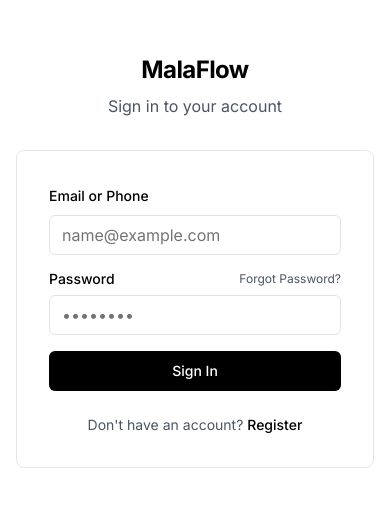
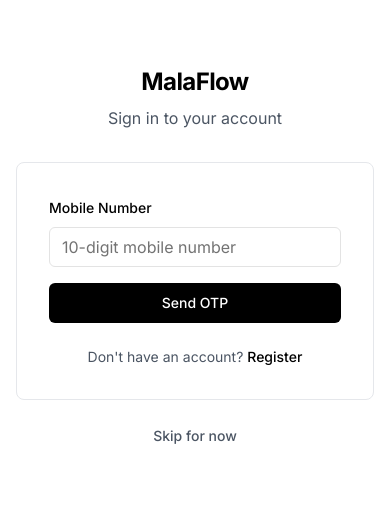
Before and after one commit to iankitsharma/puja-petal-path-42, a React (Vite) app: page /login in a window 390 px wide. Shown: the part 161-668 px from the top of the page. Built offline with nearby package versions, Linux system fonts and the light colour scheme.

Commit message:
Feat: Implement login page changes
- Add skip button to login page.
- Change login button to logout after login.
- Implement mobile OTP-based login.

```diff
--- a/src/App.tsx
+++ b/src/App.tsx
@@ -3,7 +3,8 @@ import { Toaster } from "@/components/ui/toaster";
 import { Toaster as Sonner } from "@/components/ui/sonner";
 import { TooltipProvider } from "@/components/ui/tooltip";
 import { QueryClient, QueryClientProvider } from "@tanstack/react-query";
-import { BrowserRouter, Routes, Route } from "react-router-dom";
+import { BrowserRouter, Routes, Route, Navigate } from "react-router-dom";
+import { useEffect, useState } from "react";
 
 // Import pages
 import Home from "./pages/Home";
@@ -16,14 +17,27 @@ import NotFound from "./pages/NotFound";
 
 const queryClient = new QueryClient();
 
-const App = () => (
+const App = () => {
+  const [isFirstVisit, setIsFirstVisit] = useState(true);
+
+  useEffect(() => {
+    // Check if this is the first visit
+    const hasVisitedBefore = localStorage.getItem("hasVisitedBefore");
+    if (hasVisitedBefore) {
+      setIsFirstVisit(false);
+    } else {
+      localStorage.setItem("hasVisitedBefore", "true");
+    }
+  }, []);
+
+  return (
     <QueryClientProvider client={queryClient}>
       <TooltipProvider>
         <Toaster />
         <Sonner />
         <BrowserRouter>
           <Routes>
-          <Route path="/" element={<Home />} />
+            <Route path="/" element={isFirstVisit ? <Navigate to="/login" /> : <Home />} />
             <Route path="/shop" element={<Shop />} />
             <Route path="/profile" element={<Profile />} />
             <Route path="/login" element={<Login />} />
@@ -36,5 +50,6 @@ const App = () => (
       </TooltipProvider>
     </QueryClientProvider>
   );
+};
 
 export default App;
--- a/src/components/layout/Layout.tsx
+++ b/src/components/layout/Layout.tsx
@@ -1,5 +1,5 @@
 
-import { ReactNode } from "react";
+import { ReactNode, useEffect, useState } from "react";
 import Navigation from "./Navigation";
 
 interface LayoutProps {
@@ -8,6 +8,25 @@ interface LayoutProps {
 }
 
 const Layout = ({ children, hideNavigation = false }: LayoutProps) => {
+  const [isAuthenticated, setIsAuthenticated] = useState(false);
+
+  useEffect(() => {
+    // Check authentication status whenever the layout renders
+    const checkAuth = () => {
+      const authStatus = localStorage.getItem("isAuthenticated") === "true";
+      setIsAuthenticated(authStatus);
+    };
+
+    checkAuth();
+
+    // Listen for storage changes (for when login/logout happens in another tab)
+    window.addEventListener('storage', checkAuth);
+
+    return () => {
+      window.removeEventListener('storage', checkAuth);
+    };
+  }, []);
+
   return (
     <div className="flex flex-col min-h-screen bg-white">
       {!hideNavigation && <Navigation />}
--- a/src/components/layout/Navigation.tsx
+++ b/src/components/layout/Navigation.tsx
@@ -1,13 +1,22 @@
 
 import { useState, useEffect } from "react";
-import { Link, useLocation } from "react-router-dom";
-import { Home, ShoppingBag, User } from "lucide-react";
+import { Link, useLocation, useNavigate } from "react-router-dom";
+import { Home, ShoppingBag, User, LogOut } from "lucide-react";
+import { Button } from "@/components/ui/button";
+import { useToast } from "@/hooks/use-toast";
 
 const Navigation = () => {
   const [isScrolled, setIsScrolled] = useState(false);
+  const [isAuthenticated, setIsAuthenticated] = useState(false);
   const location = useLocation();
+  const navigate = useNavigate();
+  const { toast } = useToast();
 
   useEffect(() => {
+    // Check if user is authenticated
+    const authStatus = localStorage.getItem("isAuthenticated") === "true";
+    setIsAuthenticated(authStatus);
+
     const handleScroll = () => {
       setIsScrolled(window.scrollY > 10);
     };
@@ -15,6 +24,21 @@ const Navigation = () => {
     window.addEventListener("scroll", handleScroll);
     return () => window.removeEventListener("scroll", handleScroll);
   }, []);
+
+  const handleLogout = () => {
+    // Clear authentication state
+    localStorage.removeItem("isAuthenticated");
+    localStorage.removeItem("userMobile");
+    setIsAuthenticated(false);
+
+    toast({
+      title: "Logged out",
+      description: "You have been successfully logged out",
+    });
+
+    // Navigate to home page
+    navigate("/");
+  };
 
   const navItems = [
     { name: "Home", path: "/", icon: Home },
@@ -49,12 +73,22 @@ const Navigation = () => {
                   {item.name}
                 </Link>
               ))}
+
+              {isAuthenticated ? (
+                <Button
+                  onClick={handleLogout}
+                  className="px-6 py-2 bg-primary text-primary-foreground rounded-md text-sm font-medium hover:bg-gray-800 transition-colors"
+                >
+                  Logout
+                </Button>
+              ) : (
                 <Link
                   to="/login"
                   className="px-6 py-2 bg-primary text-primary-foreground rounded-md text-sm font-medium hover:bg-gray-800 transition-colors"
                 >
                   Login
                 </Link>
+              )}
             </div>
           </div>
         </div>
--- a/src/pages/auth/Login.tsx
+++ b/src/pages/auth/Login.tsx
@@ -1,24 +1,31 @@
 
 import { useState, FormEvent } from "react";
-import { Link } from "react-router-dom";
+import { Link, useNavigate } from "react-router-dom";
 import { Button } from "@/components/ui/button";
 import { Input } from "@/components/ui/input";
 import { Label } from "@/components/ui/label";
 import { useToast } from "@/hooks/use-toast";
+import {
+  InputOTP,
+  InputOTPGroup,
+  InputOTPSlot
+} from "@/components/ui/input-otp";
 
 const Login = () => {
-  const [email, setEmail] = useState("");
-  const [password, setPassword] = useState("");
+  const [mobileNumber, setMobileNumber] = useState("");
   const [isLoading, setIsLoading] = useState(false);
+  const [showOTPInput, setShowOTPInput] = useState(false);
+  const [otp, setOtp] = useState("");
   const { toast } = useToast();
+  const navigate = useNavigate();
 
-  const handleLogin = async (e: FormEvent) => {
+  const handleSendOTP = async (e: FormEvent) => {
     e.preventDefault();
 
-    if (!email || !password) {
+    if (!mobileNumber || mobileNumber.length !== 10) {
       toast({
         title: "Error",
-        description: "Please fill in all fields",
+        description: "Please enter a valid 10-digit mobile number",
         variant: "destructive",
       });
       return;
@@ -26,15 +33,50 @@ const Login = () => {
 
     setIsLoading(true);
 
-    // Simulating login for now
+    // Simulating OTP sending for now
+    setTimeout(() => {
+      toast({
+        title: "OTP Sent",
+        description: "A verification code has been sent to your mobile number",
+      });
+      setIsLoading(false);
+      setShowOTPInput(true);
+    }, 1000);
+  };
+
+  const handleVerifyOTP = async (e: FormEvent) => {
+    e.preventDefault();
+
+    if (!otp || otp.length !== 6) {
+      toast({
+        title: "Error",
+        description: "Please enter a valid 6-digit OTP",
+        variant: "destructive",
+      });
+      return;
+    }
+
+    setIsLoading(true);
+
+    // Simulating OTP verification for now
     setTimeout(() => {
       toast({
         title: "Success",
         description: "Logged in successfully!",
       });
       setIsLoading(false);
-      // We would redirect or update auth state here
+
+      // Store authentication state in localStorage (simulate auth)
+      localStorage.setItem("isAuthenticated", "true");
+      localStorage.setItem("userMobile", mobileNumber);
+
+      // Redirect to home page
+      navigate("/");
     }, 1000);
+  };
+
+  const handleSkip = () => {
+    navigate("/");
   };
 
   return (
@@ -42,37 +84,22 @@ const Login = () => {
       <div className="w-full max-w-md">
         <div className="text-center mb-8">
           <h1 className="text-2xl font-bold mb-2">MalaFlow</h1>
-          <p className="text-gray-600">Sign in to your account</p>
+          <p className="text-gray-600">
+            {showOTPInput ? "Verify Your Mobile Number" : "Sign in to your account"}
+          </p>
         </div>
 
         <div className="bg-white p-8 rounded-lg border border-gray-200">
-          <form onSubmit={handleLogin} className="space-y-4">
+          {!showOTPInput ? (
+            <form onSubmit={handleSendOTP} className="space-y-4">
               <div className="space-y-2">
-              <Label htmlFor="email">Email or Phone</Label>
+                <Label htmlFor="mobile">Mobile Number</Label>
                 <Input
-                id="email"
-                type="text"
-                placeholder="name@example.com"
-                value={email}
-                onChange={(e) => setEmail(e.target.value)}
-                className="w-full"
-                disabled={isLoading}
-              />
-            </div>
-
-            <div className="space-y-2">
-              <div className="flex justify-between items-center">
-                <Label htmlFor="password">Password</Label>
-                <Link to="/forgot-password" className="text-xs text-gray-600 hover:underline">
-                  Forgot Password?
-                </Link>
-              </div>
-              <Input
-                id="password"
-                type="password"
-                placeholder="••••••••"
-                value={password}
-                onChange={(e) => setPassword(e.target.value)}
+                  id="mobile"
+                  type="tel"
+                  placeholder="10-digit mobile number"
+                  value={mobileNumber}
+                  onChange={(e) => setMobileNumber(e.target.value.replace(/\D/g, '').slice(0, 10))}
                   className="w-full"
                   disabled={isLoading}
                 />
@@ -83,9 +110,48 @@ const Login = () => {
                 className="w-full bg-black text-white hover:bg-gray-800"
                 disabled={isLoading}
               >
-              {isLoading ? "Signing In..." : "Sign In"}
+                {isLoading ? "Sending OTP..." : "Send OTP"}
               </Button>
             </form>
+          ) : (
+            <form onSubmit={handleVerifyOTP} className="space-y-4">
+              <div className="space-y-2">
+                <Label htmlFor="otp" className="block text-center mb-2">
+                  Enter 6-digit code sent to {mobileNumber}
+                </Label>
+                <div className="flex justify-center mb-4">
+                  <InputOTP maxLength={6} value={otp} onChange={setOtp}>
+                    <InputOTPGroup>
+                      <InputOTPSlot index={0} />
+                      <InputOTPSlot index={1} />
+                      <InputOTPSlot index={2} />
+                      <InputOTPSlot index={3} />
+                      <InputOTPSlot index={4} />
+                      <InputOTPSlot index={5} />
+                    </InputOTPGroup>
+                  </InputOTP>
+                </div>
+                <div className="text-center text-sm">
+                  <button
+                    type="button"
+                    className="text-gray-600 hover:underline"
+                    onClick={() => setShowOTPInput(false)}
+                    disabled={isLoading}
+                  >
+                    Change mobile number
+                  </button>
+                </div>
+              </div>
+
+              <Button
+                type="submit"
+                className="w-full bg-black text-white hover:bg-gray-800"
+                disabled={isLoading}
+              >
+                {isLoading ? "Verifying..." : "Verify & Login"}
+              </Button>
+            </form>
+          )}
 
           <div className="mt-6 text-center text-sm">
             <span className="text-gray-600">Don't have an account? </span>
@@ -94,6 +160,16 @@ const Login = () => {
             </Link>
           </div>
         </div>
+
+        <div className="mt-4 text-center">
+          <Button
+            variant="ghost"
+            className="text-gray-600 hover:text-black"
+            onClick={handleSkip}
+          >
+            Skip for now
+          </Button>
+        </div>
       </div>
     </div>
   );
```
Lines whose indentation alone changed are shown as unchanged.
